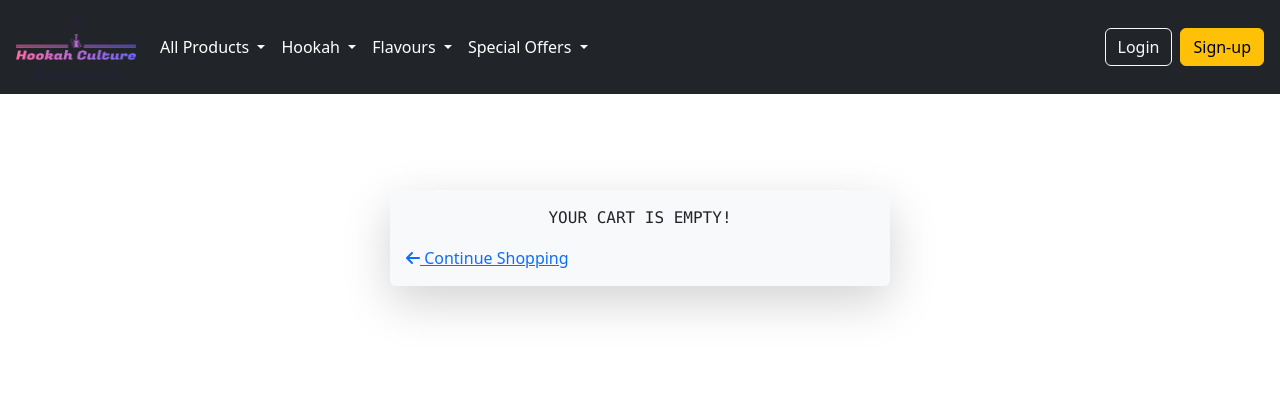
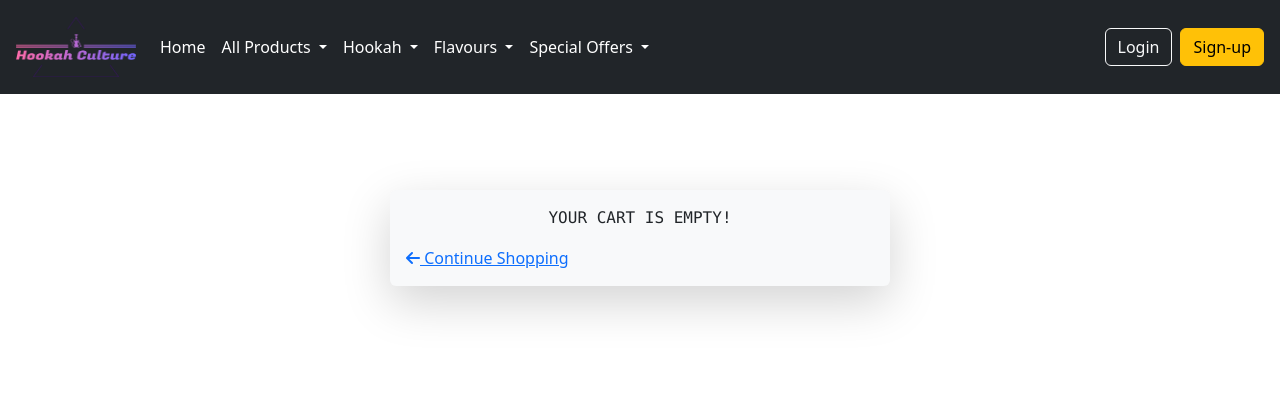
Before and after one commit to Delfinistkata/hookah-culture, a Django app: page /cart/ in a window 1280 px wide. Shown: the top 420 px of the page. Run offline with Django 3.2, Linux system fonts and the light colour scheme; some libraries are stand-ins or nearby versions.

Commit message:
Add home link

```diff
--- a/templates/includes/navbar.html
+++ b/templates/includes/navbar.html
@@ -16,6 +16,11 @@
         <!-- Navigation links and dropdowns -->
         <div class="collapse navbar-collapse justify-content-between" id="navbarCollapse">
           <ul class="navbar-nav nav col-12 col-lg-auto me-lg-auto mb-2 justify-content-center mb-md-0">
+            <div class="nav-item d-block">
+              <a class="nav-link text-white mr-5" href="{% url 'home' %}" id="home-link">
+                  Home
+              </a>
+            </div>
             <!-- Dropdown for All Products -->
             <li class="nav-item dropdown">
               <a class="nav-link dropdown-toggle" href="#" id="navbarDropdown" role="button" data-bs-toggle="dropdown"
```
